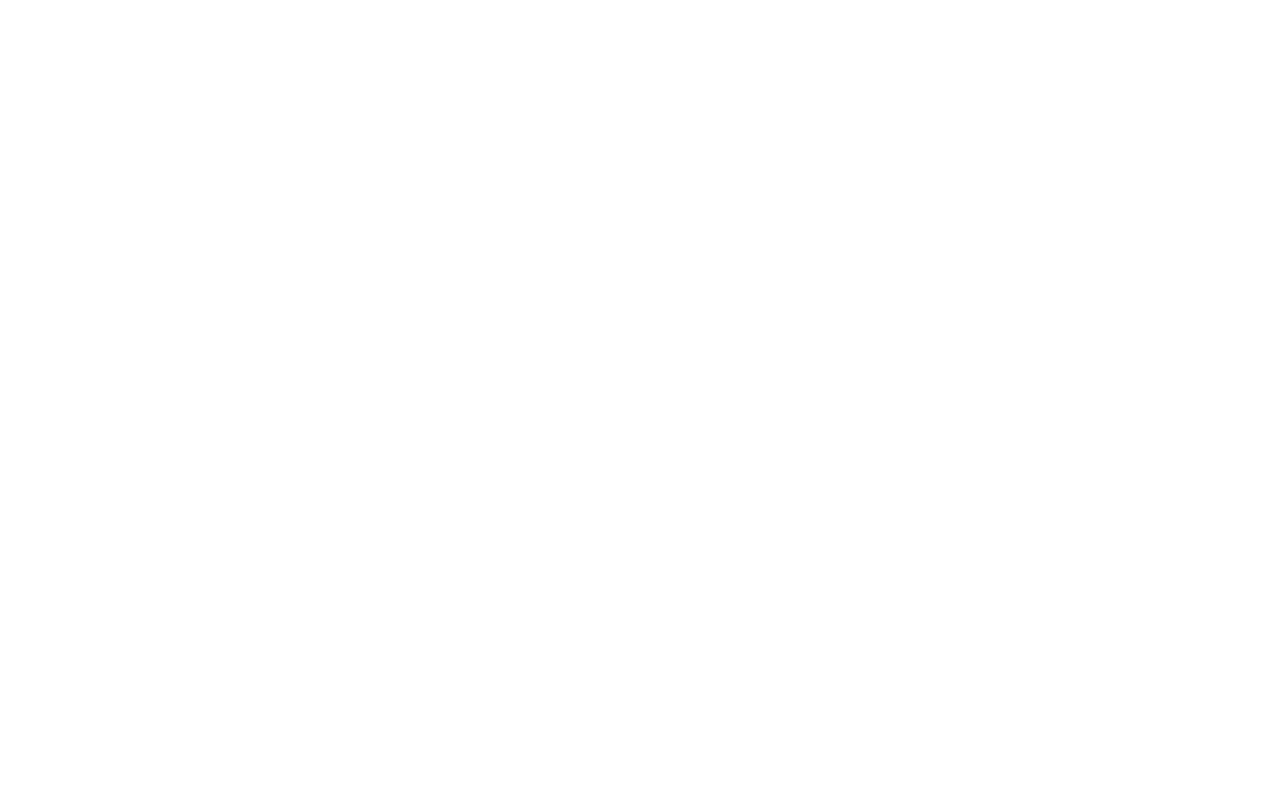
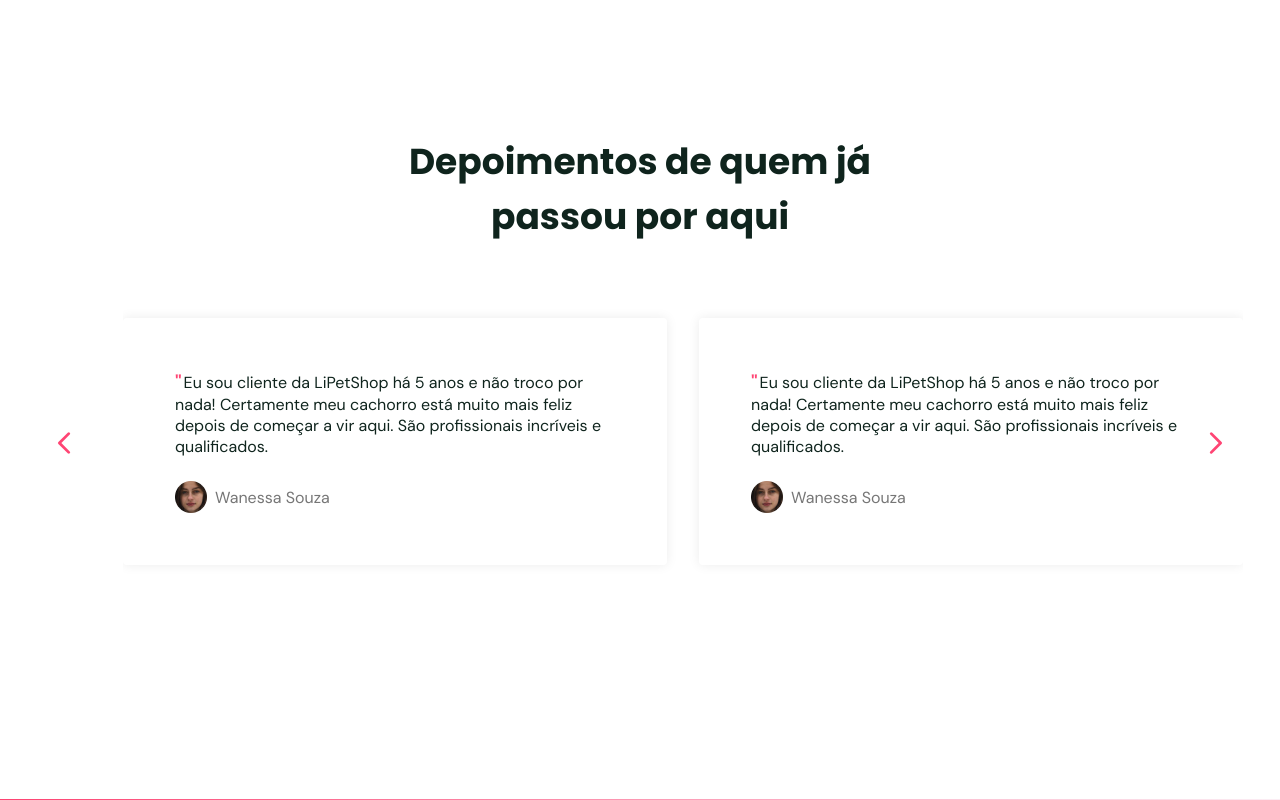
Before and after one commit to Muvias/petshop, a React (Vite) app: page / in a window 1280 px wide. Shown: the part 2434-3234 px from the top of the page. Before the commit the page ends 2408 px from the top, so only its background shows below. Built offline with nearby package versions, Linux system fonts and the light colour scheme.

Commit message:
add more section

```diff
--- a/src/components/Header.jsx
+++ b/src/components/Header.jsx
@@ -1,5 +1,3 @@
-import { Link, NavLink } from "react-router-dom";
-
 import '../styles/header.scss';
 
 export function Header() {
@@ -10,12 +8,12 @@
             </div>
 
             <div className="menu">
-                <a href='#about'>Início</a>
+                <a href='#inicio'>Início</a>
                 <a href='#sobre'>Sobre</a>
                 <a href='#serviços'>Serviços</a>
-                <a href='#about'>Depoimentos</a>
-                <a href='#about'>Contato</a>
-                <a href='#about'>Produtos</a>
+                <a href='#depoimentos'>Depoimentos</a>
+                <a href='#contato'>Contato</a>
+                <a href='/produtos'>Produtos</a>
             </div>
 
             <div className="divider"></div>
--- a/src/components/main/About.jsx
+++ b/src/components/main/About.jsx
@@ -1,4 +1,4 @@
-import '../../styles/about.scss';
+import '../../styles/main/about.scss';
 
 import equipe from '../../assets/equipe.png'
 
--- a/src/components/main/Home.jsx
+++ b/src/components/main/Home.jsx
@@ -2,12 +2,12 @@
 
 import fachada from '../../assets/fachada.png'
 
-import '../../styles/home.scss';
+import '../../styles/main/home.scss';
 
 export function Home() {
     return (
         <div className="background">
-            <section className="home">
+            <section className="home" id="inicio">
                 <div className="textContainer">
                     <h2>Lazer e cuidado com o seu pet</h2>
                     <p>Uma petshop exclusiva em Guarujá, especializada em levar amor e felicidade para o seu animalzinho.</p>
--- a/src/components/main/Services.jsx
+++ b/src/components/main/Services.jsx
@@ -4,7 +4,7 @@
 import scissors from '../../assets/icons/scissors.svg';
 import products from '../../assets/icons/products.svg';
 
-import '../../styles/service.scss';
+import '../../styles/main/service.scss';
 
 export function Services() {
     return (
--- /dev/null
+++ b/src/components/main/Testimonials.jsx
@@ -0,0 +1,74 @@
+import { CaretLeft, CaretRight } from '@phosphor-icons/react';
+import { useRef } from 'react';
+
+import  userPhoto from '../../assets/userPhoto.png';
+
+import '../../styles/main/testimonials.scss';
+
+export function Testimonials() {
+    const carousel = useRef(null);
+
+    function handleClickLeftArrow(e) {
+        e.preventDefault();
+        carousel.current.scrollLeft -= carousel.current.offsetWidth;
+    };
+
+    function handleClickRightArrow(e) {
+        e.preventDefault();
+        carousel.current.scrollLeft += carousel.current.offsetWidth;
+    };
+
+    return (
+        <section className="testimonials" id="depoimentos">
+            <h2>Depoimentos de quem já passou por aqui</h2>
+
+            <div className="carouselContainer">
+                <div
+                    className="carousel"
+                    ref={carousel}
+                >
+                    <div className='cardTestimonials'>
+                        <p><span>"</span>Eu sou cliente da LiPetShop há 5 anos e não troco por nada! Certamente meu cachorro está muito mais feliz depois de começar a vir aqui. São profissionais incríveis e qualificados. </p>
+                        <div>
+                            <img src={userPhoto} />
+                            <span>Wanessa Souza</span>
+                        </div>
+                    </div>
+
+                    <div className='cardTestimonials'>
+                        <p><span>"</span>Eu sou cliente da LiPetShop há 5 anos e não troco por nada! Certamente meu cachorro está muito mais feliz depois de começar a vir aqui. São profissionais incríveis e qualificados. </p>
+                        <div>
+                            <img src={userPhoto} />
+                            <span>Wanessa Souza</span>
+                        </div>
+                    </div>
+
+                    <div className='cardTestimonials'>
+                        <p><span>"</span>Eu sou cliente da LiPetShop há 5 anos e não troco por nada! Certamente meu cachorro está muito mais feliz depois de começar a vir aqui. São profissionais incríveis e qualificados. </p>
+                        <div>
+                            <img src={userPhoto} />
+                            <span>Wanessa Souza</span>
+                        </div>
+                    </div>
+
+                    <div className='cardTestimonials'>
+                        <p><span>"</span>Eu sou cliente da LiPetShop há 5 anos e não troco por nada! Certamente meu cachorro está muito mais feliz depois de começar a vir aqui. São profissionais incríveis e qualificados. </p>
+                        <div>
+                            <img src={userPhoto} />
+                            <span>Wanessa Souza</span>
+                        </div>
+                    </div>
+                </div>
+            </div>
+
+            <div className='arrows'>
+                <button onClick={handleClickLeftArrow} className="arrowLeft">
+                    <CaretLeft size={30} weight='bold' />
+                </button>
+                <button onClick={handleClickRightArrow} className="arrowRight">
+                    <CaretRight size={30} weight='bold' />
+                </button>
+            </div>
+        </section>
+    )
+}
--- a/src/pages/Main.jsx
+++ b/src/pages/Main.jsx
@@ -1,13 +1,18 @@
 import { About } from "../components/main/About";
 import { Home } from "../components/main/Home";
 import { Services } from "../components/main/Services";
+import { Testimonials } from "../components/main/Testimonials";
+
+import '../styles/main.scss';
 
 export function Main() {
     return (
-        <div>
+        <div className="main">
             <Home />
             <About />
             <Services />
+            <Testimonials />
+            <div className="mainGradientDivider"></div>
         </div>
     )
 }
--- a/src/styles/main.scss
+++ b/src/styles/main.scss
@@ -0,0 +1,20 @@
+.main {
+    position: relative;
+    overflow: hidden;
+
+
+    .mainGradientDivider {
+        content: '';
+
+        position: absolute;
+
+        height: 1px;
+        width: 100%;
+
+        left: 0;
+        top: 3161px;
+
+        background: linear-gradient(270deg, #FD4372 0%, rgba(244, 204, 223, 0.34) 100%);
+        transform: matrix(-1, 0, 0, 1, 0, 0); //inverte a direção do gradiente
+    }
+}
--- a/src/styles/about.scss
+++ b/src/styles/main/about.scss
@@ -1,4 +1,4 @@
-@import '_colors';
+@import '../_colors';
 
 .about {
     display: flex;
--- a/src/styles/home.scss
+++ b/src/styles/main/home.scss
@@ -1,4 +1,4 @@
-@import '_colors';
+@import '../_colors';
 
 .background {
     background-color: $backgroundColor;
--- a/src/styles/service.scss
+++ b/src/styles/main/service.scss
@@ -1,4 +1,4 @@
-@import '_colors';
+@import '../_colors';
 
 
 .services {
--- /dev/null
+++ b/src/styles/main/testimonials.scss
@@ -0,0 +1,127 @@
+@import '../_colors';
+
+.testimonials {
+    max-width: 1366px;
+    height: 826px;
+
+    display: flex;
+    flex-direction: column;
+    align-items: center;
+
+    gap: 64px;
+
+    padding: 160px 123px;
+
+    margin: 0 auto;
+
+    position: relative;
+
+
+    h2 {
+        text-align: center;
+
+        width: 481px;
+
+        font-size: 36px;
+        font-weight: 700;
+
+        color: $darkColor;
+    }
+
+    .carouselContainer {
+        width: 1120px;
+        margin: 0 auto;
+
+        .carousel {
+            display: flex;
+
+            gap: 32px;
+
+            width: 100%;
+
+            padding: 10px;
+
+            overflow-x: auto;
+
+            scroll-behavior: smooth;
+            scroll-snap-type: x mandatory;
+
+            &::-webkit-scrollbar {
+                width: 0;
+                height: 0;
+            }
+
+            .cardTestimonials {
+                width: 544px;
+                padding: 52px;
+
+                box-shadow: 0px 0px 12px rgba(0, 0, 0, 0.08);
+                border-radius: 4px;
+
+                scroll-snap-align: start;
+
+                p {
+                    width: 440px;
+
+                    font-family: 'DM Sans', sans-serif;
+                    font-size: 16px;
+                    font-weight: 400;
+
+                    margin-bottom: 24px;
+
+                    color: $darkColor;
+
+                    span {
+                        font-size: 18px;
+                        font-weight: 700;
+
+                        margin-right: 2px;
+
+                        color: $primaryColor;
+                    }
+                }
+
+                div {
+                    display: flex;
+                    align-items: center;
+                    gap: 8px;
+
+                    span {
+                        font-family: 'DM Sans', sans-serif;
+                        font-size: 16px;
+                        font-weight: 400;
+
+                        color: $textColor;
+                    }
+                }
+            }
+        }
+    }
+
+    .arrows {
+        button {
+            position: absolute;
+
+            top: 55%;
+
+            cursor: pointer;
+
+            border: none;
+
+            color: $primaryColor;
+            background-color: transparent;
+
+            &:active {
+                transform: scale(1.03);
+            }
+        }
+
+        .arrowLeft {
+            left: 50px;
+        }
+
+        .arrowRight {
+            right: 50px;
+        }
+    }
+}
```
Also changed, not shown: src/assets/userPhoto.png (added).
